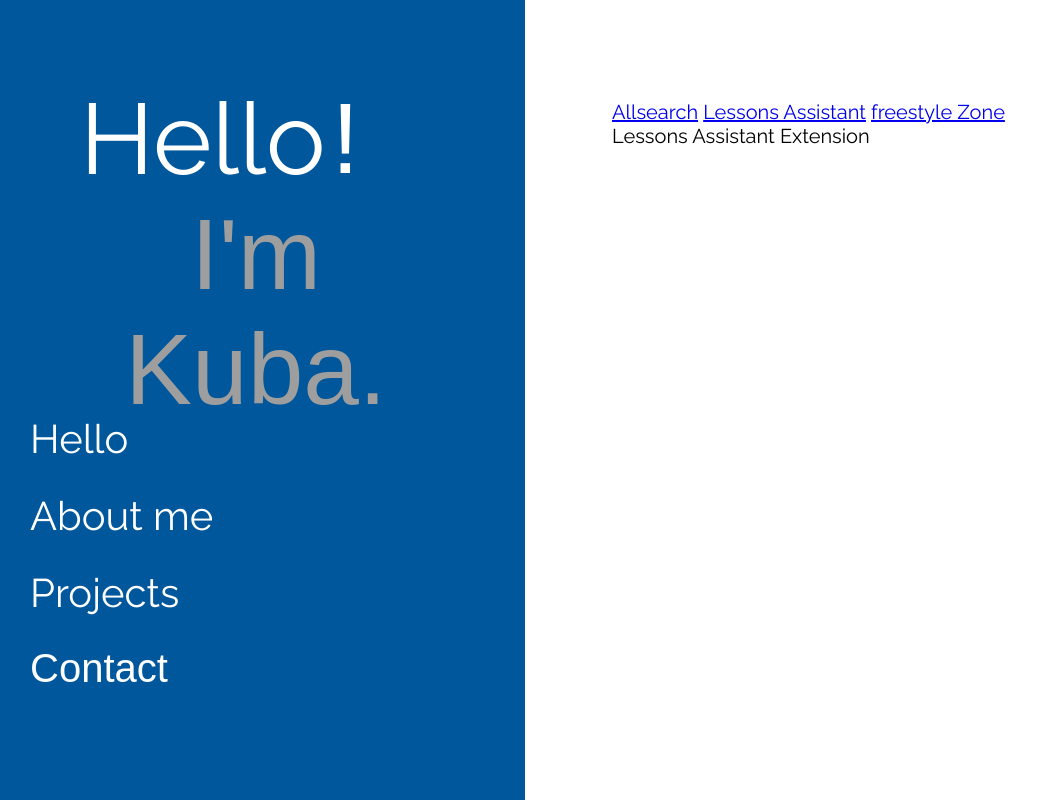
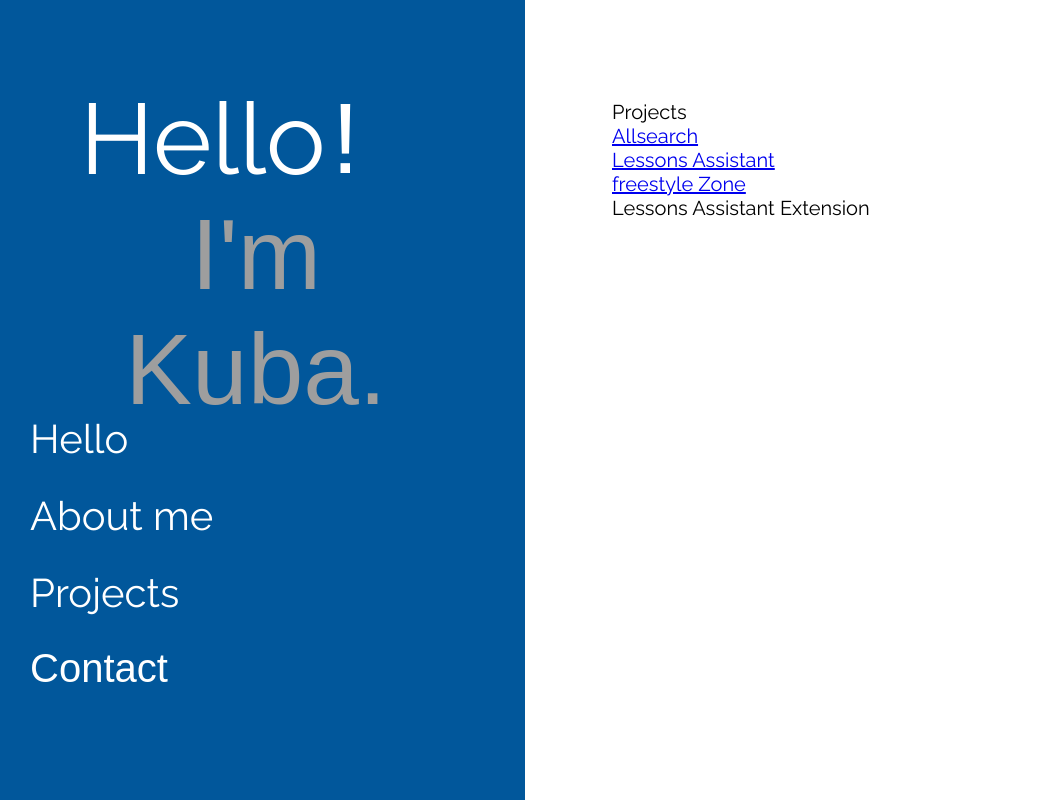
Before and after one commit to jakubLabendowicz/jakubLabendowicz.github.io, a browser extension: page projects.html in a window 1280 px wide. Shown: the whole page, without its empty margins (0-1037 px from the left). Drawn offline with Linux system fonts and the light colour scheme.

Commit message:
temporary projects

```diff
--- a/projects.html
+++ b/projects.html
@@ -30,10 +30,21 @@
       <main class="moduleBg">
         <div class="module">
           <div class="moduleContent">
-            <a href="https://jakublabendowicz.github.io/projects/allsearch/home.html">Allsearch</a>
-            <a href="https://jakublabendowicz.github.io/projects/lessonsAssistant/home.html">Lessons Assistant</a>
-            <a href="https://jakublabendowicz.github.io/projects/freestyleZone/home.html">freestyle Zone</a>
-            <div class="">Lessons Assistant Extension</div>
+            <div class="m-widget">
+              <div class="m-widgetTitle">Projects</div>
+              <div class="m-element">
+                <a href="https://jakublabendowicz.github.io/projects/allsearch/home.html" class="m-elementTitle">Allsearch</a>
+              </div>
+              <div class="m-element">
+                <a href="https://jakublabendowicz.github.io/projects/lessonsAssistant/home.html" class="m-elementTitle">Lessons Assistant</a>
+              </div>
+              <div class="m-element">
+                <a href="https://jakublabendowicz.github.io/projects/freestyleZone/home.html" class="m-elementTitle">freestyle Zone</a>
+              </div>
+              <div class="m-element">
+                <div class="m-elementTitle">Lessons Assistant Extension</div>
+              </div>
+            </div>
           </div>
         </div>
       </main>
--- /dev/null
+++ b/temporary.css
@@ -0,0 +1,34 @@
+.m-widget {
+  background-color: white;
+  width: auto;
+  height: auto;
+  margin: 20px 0px;
+  color: black;
+  padding: 20px 30px;
+  border-radius: 20px;
+}
+
+.m-widgetTitle {
+  margin-bottom: 20px;
+  font-size: 15px;
+}
+
+.m-element {
+  width: 100%;
+  /* border-top-style: solid;
+  border-top-color: #eeeeee;
+  border: 1px 0px 0px 0px; */
+  padding: 7px 0px;
+}
+
+#firstElement {
+  border-top-style: none;
+  border: 0px;
+}
+
+.m-elementTitle {
+  font-size: 20px;
+  font-weight: normal;
+  text-decoration: none;
+  color: black;
+}
```
